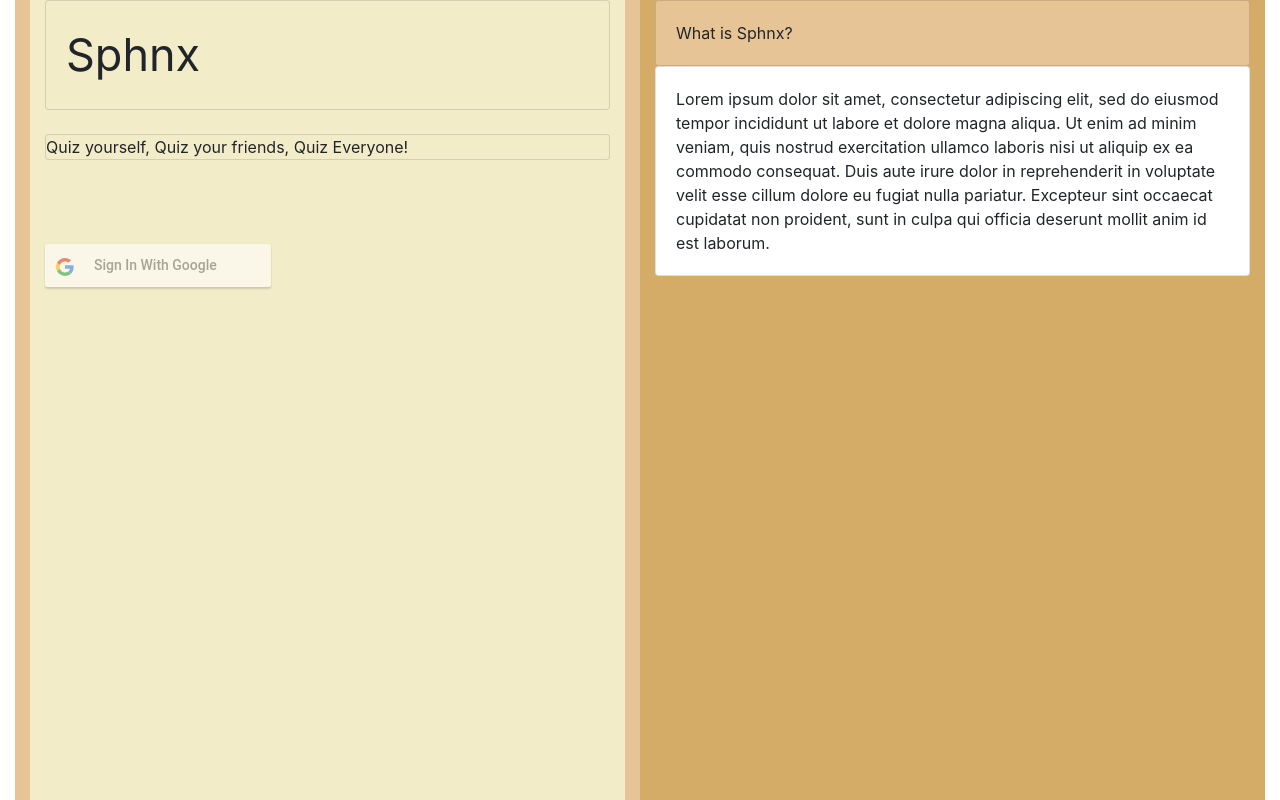
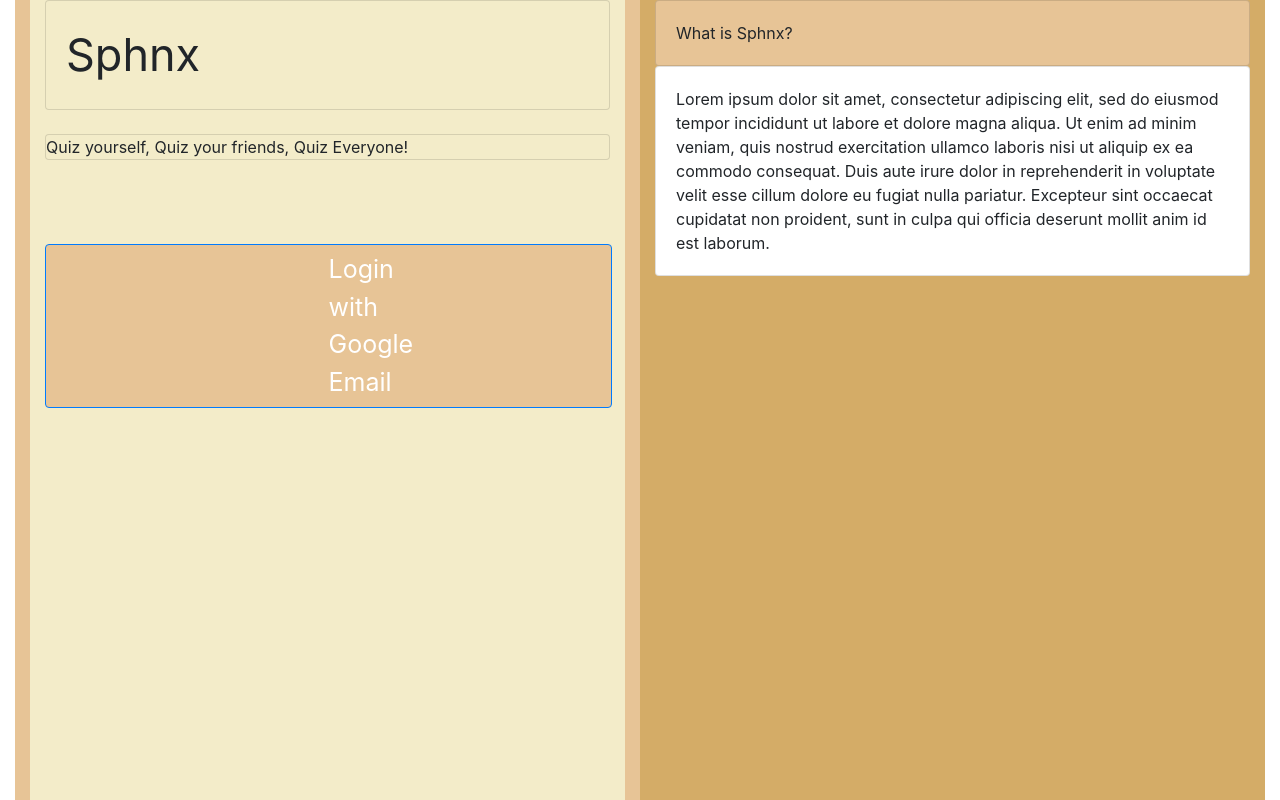
Before and after one commit to meetAlexLau/Sphnx, a React (Create React App) app in the folder client/: page / in a window 1280 px wide. Built offline with nearby package versions, Linux system fonts and the light colour scheme.

Commit message:
no google for now

```diff
--- a/client/src/components/Login.js
+++ b/client/src/components/Login.js
@@ -33,13 +33,10 @@ export default class Login extends Component{
                             <Card className='light'>
                                 Quiz yourself, Quiz your friends, Quiz Everyone!
                             </Card>
-                            <GoogleLogin className = 'login'
-                                clientId = '787055066898-kiaajnba1a2dpgk2lvkg20uhsn70pe3i.apps.googleusercontent.com'
-                                buttonText = "Sign In With Google"
-                                onSuccess = {this.responseGoogle, this.routeChange}
-                                onFailure = {this.responseGoogle}
-                                cookiePolicy = {'single_host_origin'}
-                            />
+
+                            <Button onClick={this.routeChange} variant="primary" className = 'medium login'>
+                                Login with Google Email
+                            </Button>
 
                         </Container>
                     </Col>
```
